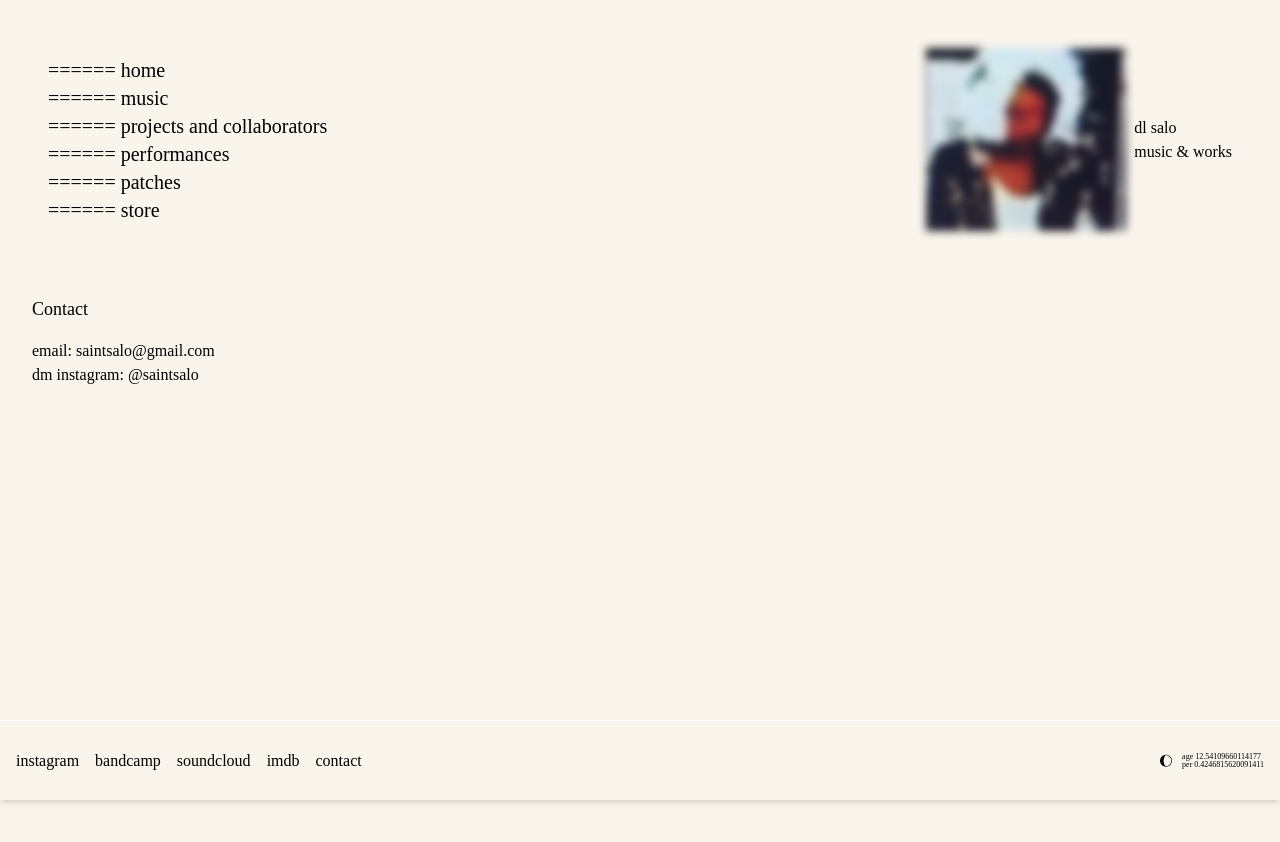
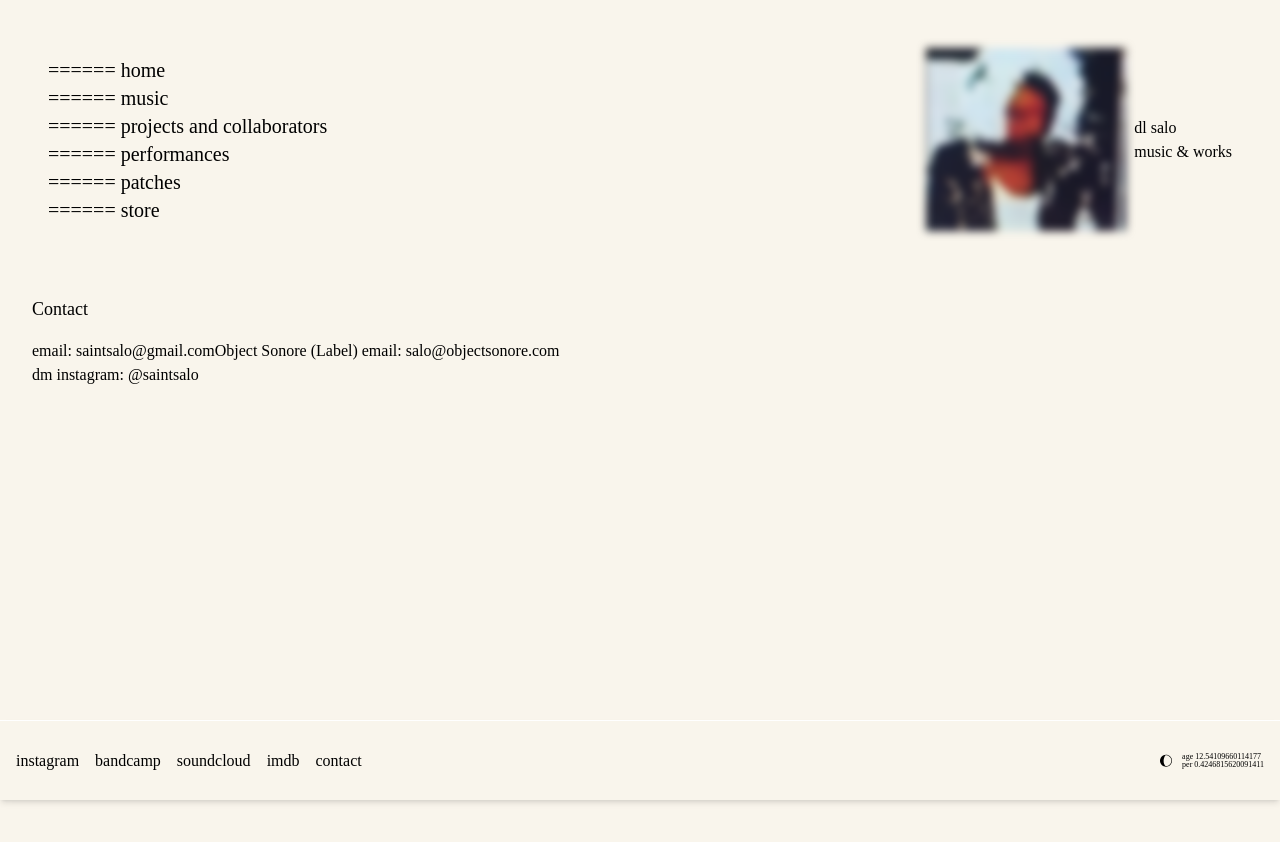
Before and after one commit to saintsalo/saintsalo-site, a Next.js app in the folder web/: page /contact in a window 1280 px wide. Shown: the top 842 px of the page. Built offline with nearby package versions, Linux system fonts and the light colour scheme; a web font is replaced by a local one.

Commit message:
added salo@objectsonore.com email address

```diff
--- a/web/app/contact/page.tsx
+++ b/web/app/contact/page.tsx
@@ -6,6 +6,8 @@ export default function Page() {
       <h1>Contact</h1>
       <div>
         email: <Link href="mailto:saintsalo@gmail.com">saintsalo@gmail.com</Link>
+        Object Sonore (Label) email:{" "}
+        <Link href="mailto:salo@objectsonore.com">salo@objectsonore.com</Link>
       </div>
       <div>
         dm instagram:{" "}
```
